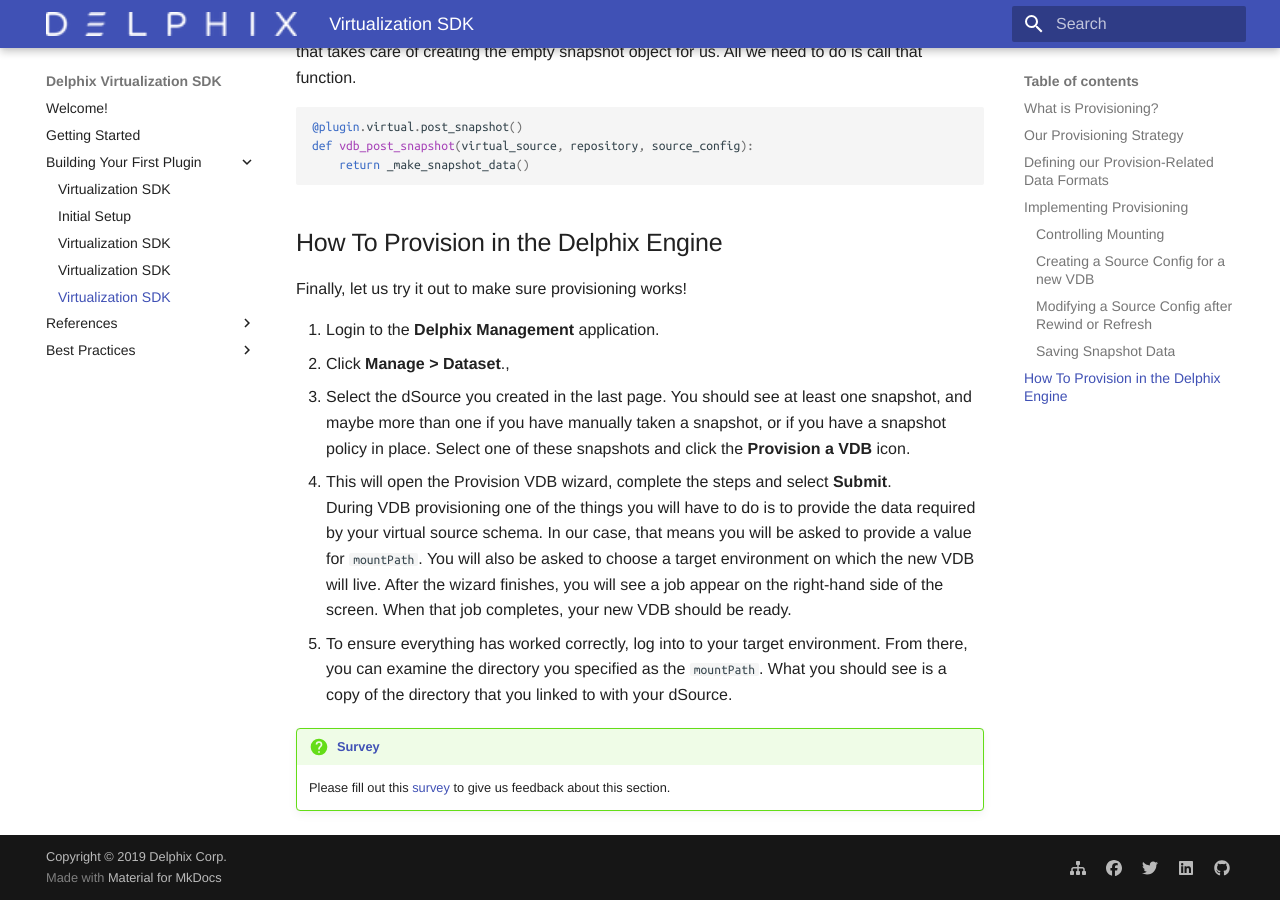
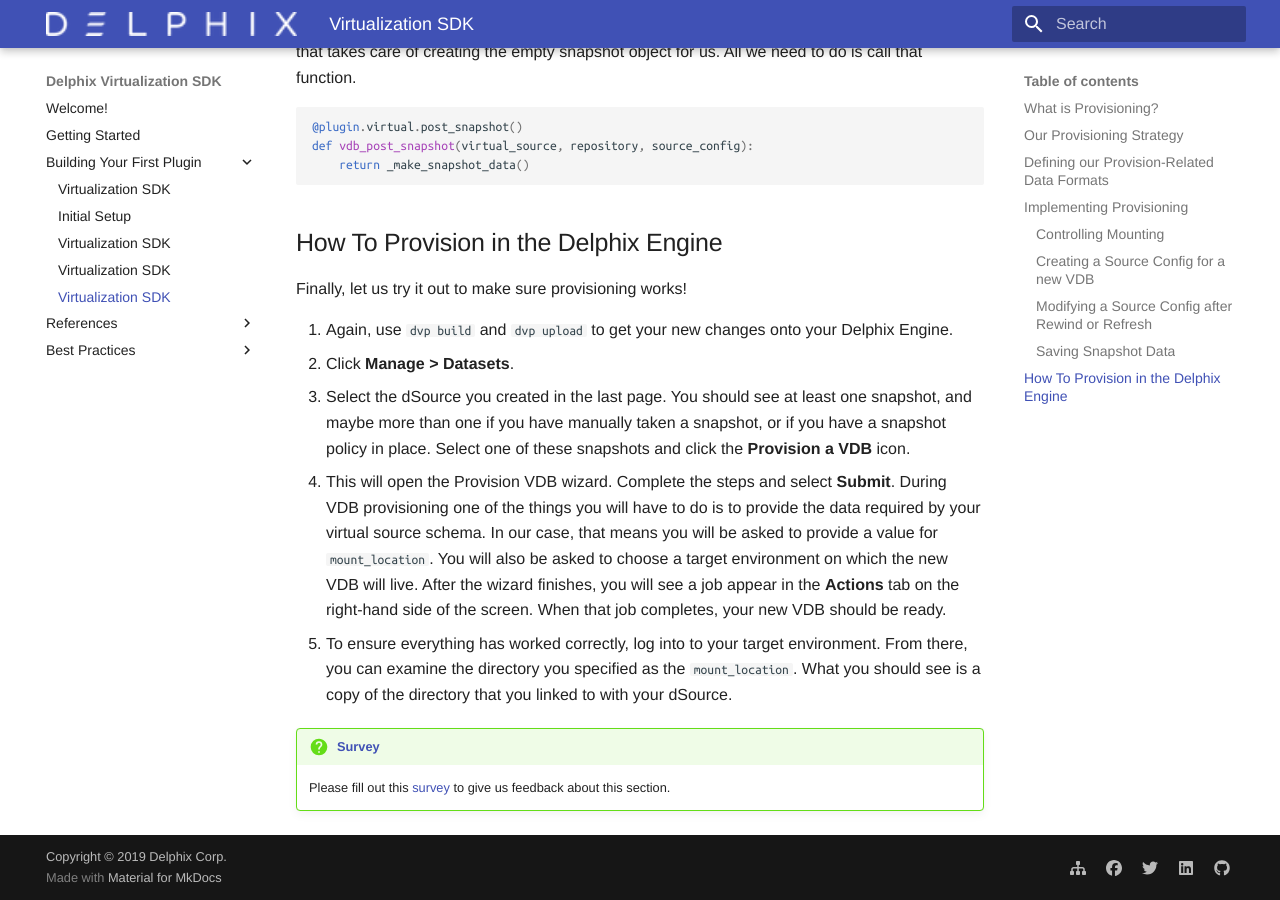
Before and after one commit to delphix/virtualization-sdk, an MkDocs documentation site: the page built from docs/Building_Your_First_Plugin/Provisioning.md, in a window 1280 px wide and 900 px high, scrolled down 3374 px. Built offline with MkDocs 1.6.1 and Material for MkDocs 9.7.7, drawn with Linux system fonts in a browser that asks for light colours; some web fonts are replaced; some of the changed text lies outside the part shown.

Commit message:
initial plugin code changes

```diff
--- a/docs/Building_Your_First_Plugin/Provisioning.md
+++ b/docs/Building_Your_First_Plugin/Provisioning.md
@@ -29,9 +29,9 @@
 "virtualSourceDefinition": {
     "type": "object",
     "additionalProperties" : false,
-    "required": ["mountLocation"],
+    "required": ["mount_location"],
     "properties" : {
-        "mountLocation": {
+        "mount_location": {
             "type": "string",
             "format": "unixpath",
             "prettyName": "Mount Location on Target Host",
@@ -151,12 +151,12 @@
 
 Finally, let us try it out to make sure provisioning works!
 
-1. Login to the **Delphix Management** application.
-2. Click **Manage > Dataset**.,
+1. Again, use `dvp build` and `dvp upload` to get your new changes onto your Delphix Engine.
+2. Click **Manage > Datasets**.
 3. Select the dSource you created in the last page. You should see at least one snapshot, and maybe more than one if you have manually taken a snapshot, or if you have a snapshot policy in place. Select one of these snapshots and click the **Provision a VDB** icon.
-4. This will open the Provision VDB wizard, complete the steps and select **Submit**.
-  During VDB provisioning one of the things you will have to do is to provide the data required by your virtual source schema. In our case, that means you will be asked to provide a value for `mountPath`. You will also be asked to choose a target environment on which the new VDB will live. After the wizard finishes, you will see a job appear on the right-hand side of the screen. When that job completes, your new VDB should be ready.
-5. To ensure everything has worked correctly, log into to your target environment. From there, you can examine the directory you specified as the `mountPath`. What you should see is a copy of the directory that you linked to with your dSource.
+4. This will open the Provision VDB wizard. Complete the steps and select **Submit**.
+  During VDB provisioning one of the things you will have to do is to provide the data required by your virtual source schema. In our case, that means you will be asked to provide a value for `mount_location`. You will also be asked to choose a target environment on which the new VDB will live. After the wizard finishes, you will see a job appear in the **Actions** tab on the right-hand side of the screen. When that job completes, your new VDB should be ready.
+5. To ensure everything has worked correctly, log into to your target environment. From there, you can examine the directory you specified as the `mount_location`. What you should see is a copy of the directory that you linked to with your dSource.
 
 !!! question "[Survey](https://forms.gle/zTot9R9sx9PcMwmz5)"
     Please fill out this [survey](https://forms.gle/zTot9R9sx9PcMwmz5) to give us feedback about this section.
```
Also changed, not shown: docs/Building_Your_First_Plugin/Data_Ingestion.md (+28 -12 lines), docs/Building_Your_First_Plugin/Discovery.md (+8 -6 lines), docs/Building_Your_First_Plugin/Initial_Setup.md (+7 -3 lines), docs/Building_Your_First_Plugin/Overview.md (+7 -7 lines), docs/Building_Your_First_Plugin/images/LinkingWizard.png (added).
